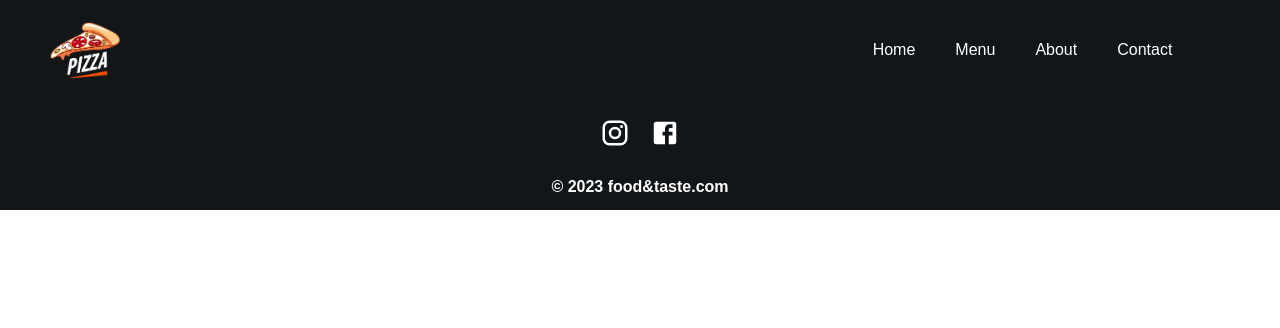
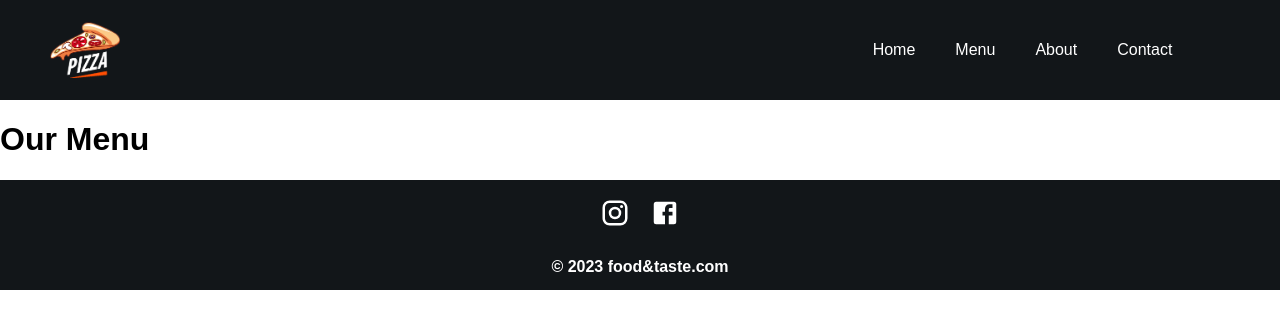
Before and after one commit to RosenGeorgievvv/food-website, a React (Create React App) app: page /menu in a window 1280 px wide. Shown: the top 328 px of the page. Built offline with nearby package versions, Linux system fonts and the light colour scheme.

Commit message:
Create Menu.css

```diff
--- a/src/App.js
+++ b/src/App.js
@@ -3,7 +3,7 @@ import { BrowserRouter as Router, Routes, Route } from 'react-router-dom';
 import Navbar from './components/Navbar';
 import Home from './pages/Home';
 import Footer from './components/Footer';
-
+import Menu from './pages/Menu';
 
 
 function App() {
@@ -13,6 +13,7 @@ function App() {
         <Navbar />
         <Routes>
           <Route path='/' element={<Home />} />
+          <Route path='/menu' element={<Menu />} />
         </Routes>
         <Footer />
       </Router>
--- a/src/pages/Menu.jsx
+++ b/src/pages/Menu.jsx
@@ -0,0 +1,15 @@
+import React from 'react';
+import '../styles/Menu.css';
+
+function Menu() {
+    return (
+        <div className='menu'>
+            <h1 className='menuTitle'> Our Menu</h1>
+            <div className='menuList'>
+
+            </div>
+        </div>
+    )
+}
+
+export default Menu
```
Also changed, not shown: src/styles/Menu.css (added).
